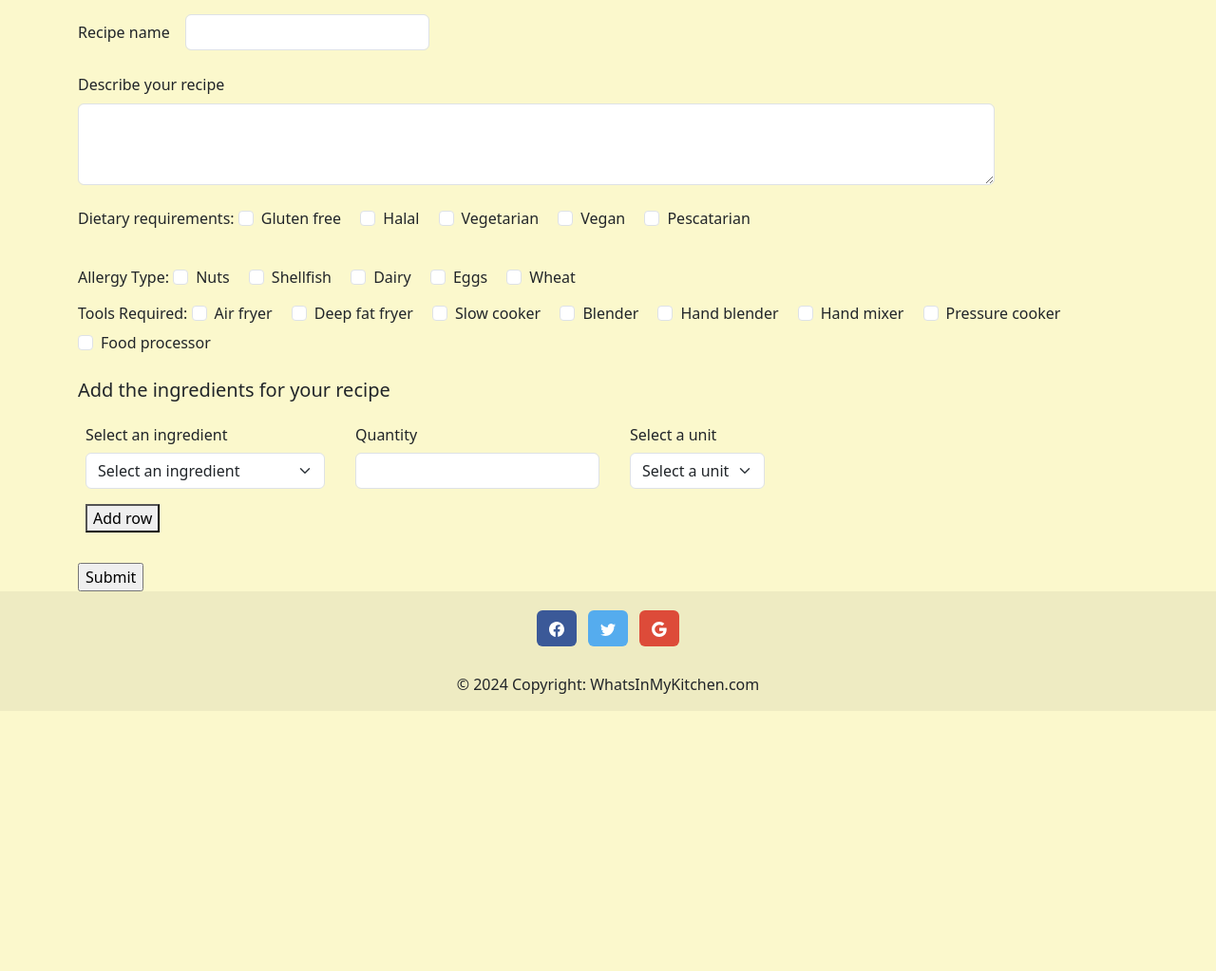
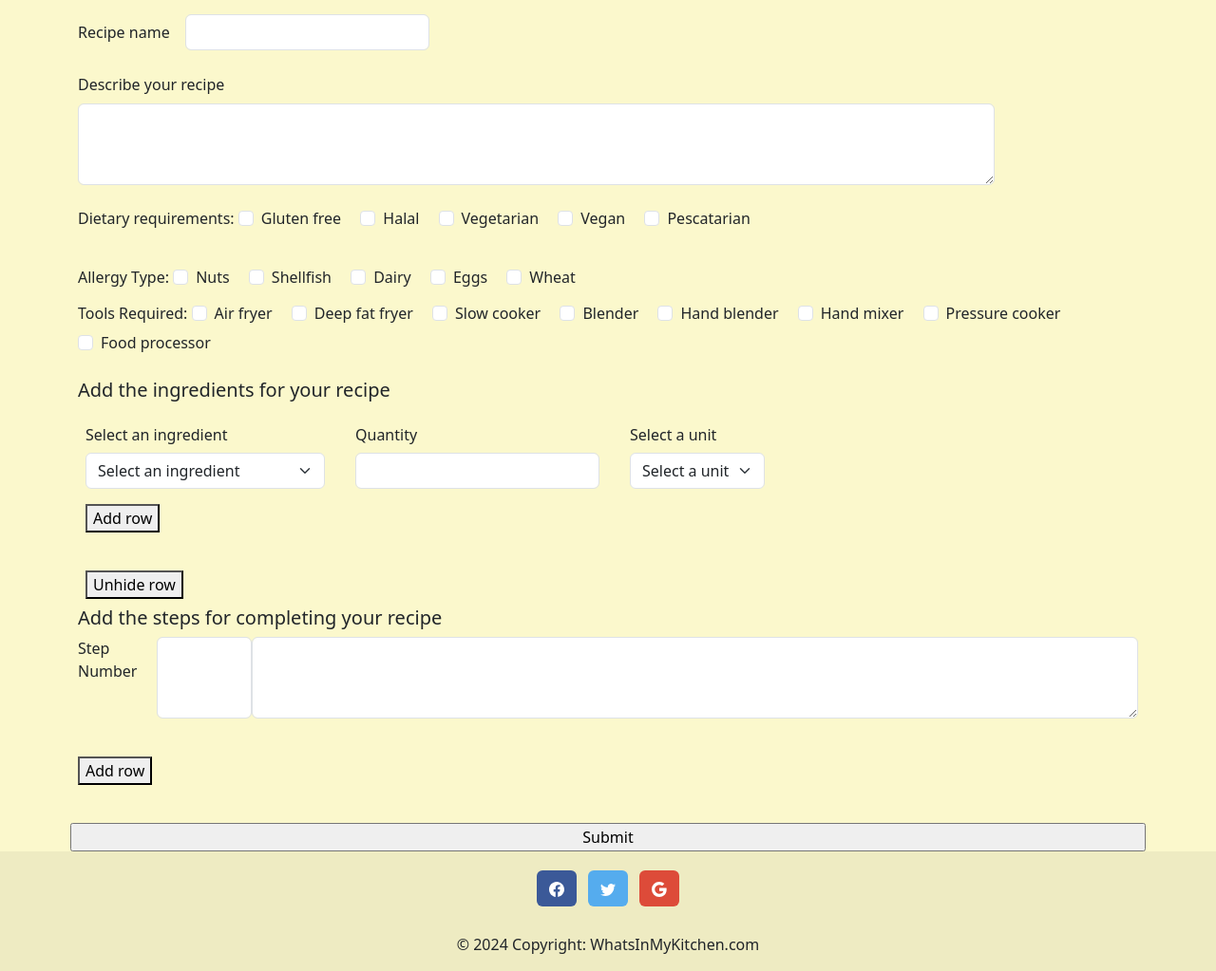
Before and after one commit to TanyaWaqanika/CookingMamas, a Flask app: page /submitrecipe in a window 1280 px wide. Shown: the part 163-1186 px from the top of the page at 95% size. Before the commit the page ends 912 px from the top, so only its background shows below. Run offline with Flask 3, Linux system fonts and the light colour scheme; data comes from the database, SQL or seed files in the repository.

Commit message:
Added in steps and an unhide row potential solution to our js problem

```diff
--- a/application/routes.py
+++ b/application/routes.py
@@ -39,6 +39,7 @@ def recipe(recipe_id):
     return render_template('recipe.html', recipe=recipes)
 
 
+
 # TO DO Create the route that will help populate the options for the database form
 # Also to submit the data to the database - stored procedure?
 @app.route('/submitrecipe')
--- a/application/static/button.js
+++ b/application/static/button.js
@@ -6,7 +6,7 @@ document.getElementById('addRowBtn').addEventListener('click', function(event) {
     var container = document.getElementById('containerIngredients');
 //    adding one row to the container
     container.append(addNewRow(count));
-   });
+    });
 
 
 function addNewRow(count){
@@ -83,3 +83,37 @@ newRow.innerHTML = `
             return(newRow)
             console.log("New row added!");
 }
+
+document.getElementById('addRowBtnStep').addEventListener('click', function(event) {event.preventDefault();
+//    console.log("Button clicked!");
+var count =1;
+var containerstep = document.getElementById('containerStep');
+    containerstep.append(addNewRowStep(count));
+    });
+
+function addNewRowStep(count){
+//creates a new row starting off with the first div from the row
+    var newRowStep = document.createElement("div")
+        newRowStep.classList.add("row", "g-3", "align-items-center")
+
+    newRowStep.innerHTML = `
+        <div class="col-auto">
+               <div class="mb-3">
+                    <div class="d-flex">
+                    <label for="recipe_step" class="form-label">Step Number</label>
+                    <input type="number" min="1" id="step" name="Step" class="form-control" aria-describedby="Step" style="width: 100px;">
+                          <textarea class="form-control" id="recipe_Step" name="recipe_step" rows="3" cols="100"></textarea>
+               </div>
+            </div>
+        </div>
+    `;
+
+//returning the new row which can then be appended when the function is run
+     return(newRowStep)
+     console.log("New row added!");
+}
+
+document.getElementById('unhideRowBtn').addEventListener('click', function(event){event.preventDefault();
+    var hiddenRow = document.getElementById('hiddenRow');
+    hiddenRow.style.display = 'flex';
+});
--- a/application/templates/submitRecipe.html
+++ b/application/templates/submitRecipe.html
@@ -85,7 +85,7 @@
                             <div class="d-flex">
                                 <div class="p-2">
                                     <label for="ingredientname" class="col-form-label">Select an ingredient</label>
-                                    <select class="form-select" aria-label="Default select example">
+                                    <select class="form-select" aria-label="Default select example" id="ingredientname">
 <!--                                creates a dropdown list-->
                                         <option selected>Select an ingredient</option>
 <!--                                    This is the default option displayed when the dropdown list is opened. The selected attribute makes it the default selected option-->
@@ -109,7 +109,7 @@
                         <div class="col-auto">
                             <div class="p-2">
                                 <label for="unitname" class="col-form-label">Select a unit</label>
-                                <select class="form-select" aria-label="Default select example">
+                                <select class="form-select" aria-label="Default select example" id="unitname">
                                     <option selected>Select a unit</option>
                                     {% for unit in unitname %}
                                         <option value="{{ unit }}">{{ unit }}</option>
@@ -126,6 +126,64 @@
                     <br>
                     <div id="containerIngredients">
                     </div>
+                    <div id="hiddenRow" class="row g-3 align-items-center" style="display: none;">
+                        <div class="col-auto">
+                            <div class="d-flex">
+                                <div class="p-2">
+                                    <label for="ingredientname" class="col-form-label">Select an ingredient</label>
+                                    <select class="form-select" aria-label="Default select example" id="ingredientname">
+<!--                                creates a dropdown list-->
+                                        <option selected>Select an ingredient</option>
+<!--                                    This is the default option displayed when the dropdown list is opened. The selected attribute makes it the default selected option-->
+                                        {% for ingredient in ingredientname %}
+<!--                                    adding a for loop that iterates through all the values in ingredient-->
+                                            <option value="{{ ingredient }}">{{ ingredient }}</option>
+<!--                                        creates option element for each value in ingredientname-->
+                                        {% endfor %}
+                                    </select>
+                                </div>
+                            </div>
+                        </div>
+                        <div class="col-auto">
+                            <div class="p-2">
+                                <label for="quantity" class="col-form-label">Quantity</label>
+<!--                                step added so that quantity can be in decimal as well as integer-->
+<!--                                changes min to 1 so that users unable to choose 0 for any quantity-->
+                                <input type="number" min="1" step="0.25" id="quantity" name="quantity" class="form-control" aria-describedby="quantity">
+                            </div>
+                        </div>
+                        <div class="col-auto">
+                            <div class="p-2">
+                                <label for="unitname" class="col-form-label">Select a unit</label>
+                                <select class="form-select" aria-label="Default select example" id="unitname">
+                                    <option selected>Select a unit</option>
+                                    {% for unit in unitname %}
+                                        <option value="{{ unit }}">{{ unit }}</option>
+                                    {% endfor %}
+                                </select>
+                            </div>
+                        </div>
+                    </div>
+                    <div class="p-2">
+                        <button id="unhideRowBtn">Unhide row</button>
+                    </div>
+                    <h5>Add the steps for completing your recipe</h5>
+                    <div class="row g-3 align-items-center">
+                      <div class="col-auto">
+                        <div class="mb-3">
+                            <div class="d-flex">
+                            <label for="recipe_step" class="form-label">Step Number</label>
+                            <input type="number" min="1" id="step" name="Step" class="form-control small-box" aria-describedby="Step" style="width: 100px;">
+                             <textarea class="form-control" id="recipe_Step" name="recipe_step" rows="3" cols="100"></textarea>
+                        </div>
+                      </div>
+                    </div>
+                     <div class="p-2">
+                        <button id="addRowBtnStep" onclick="addNewRowStep()">Add row</button>
+                    </div>
+                    <br>
+                    <div id="containerStep">
+                    </div>
                     <input type="submit" value="Submit">
                 </form>
             </section>
```
